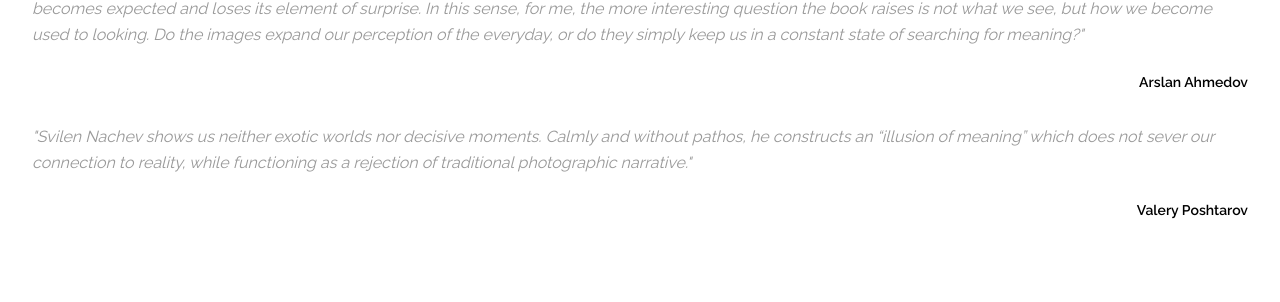
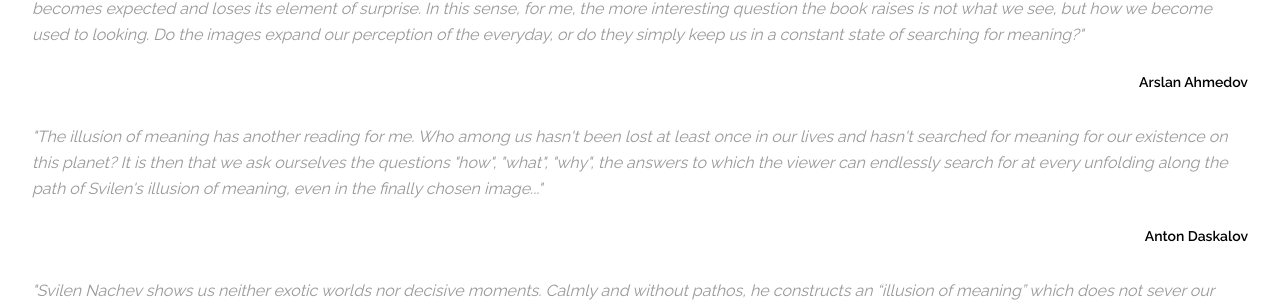
Before and after one commit to Svinachev/svilen-nachev-website, a React (Vite) app: page /book-order in a window 1280 px wide. Shown: the part 1138-1440 px from the top of the page. Built offline with nearby package versions, Linux system fonts and the light colour scheme.

Commit message:
Adding Antons quote

```diff
--- a/client/pages/BookOrder.tsx
+++ b/client/pages/BookOrder.tsx
@@ -175,6 +175,11 @@ export default function BookOrder() {
             <p className="text-sm font-semibold mb-8 text-right">Arslan Ahmedov</p>
 
             <blockquote className="text-base leading-relaxed mb-6 italic text-muted">
+              "The illusion of meaning has another reading for me. Who among us hasn't been lost at least once in our lives and hasn't searched for meaning for our existence on this planet? It is then that we ask ourselves the questions "how", "what", "why", the answers to which the viewer can endlessly search for at every unfolding along the path of Svilen's illusion of meaning, even in the finally chosen image..."
+            </blockquote>
+            <p className="text-sm font-semibold mb-8 text-right">Anton Daskalov</p>
+
+            <blockquote className="text-base leading-relaxed mb-6 italic text-muted">
               "Svilen Nachev shows us neither exotic worlds nor decisive moments. Calmly and without pathos, he constructs an “illusion of meaning” which does not sever our connection to reality, while functioning as a rejection of traditional photographic narrative."
             </blockquote>
             <p className="text-sm font-semibold mb-8 text-right">Valery Poshtarov</p>
```
